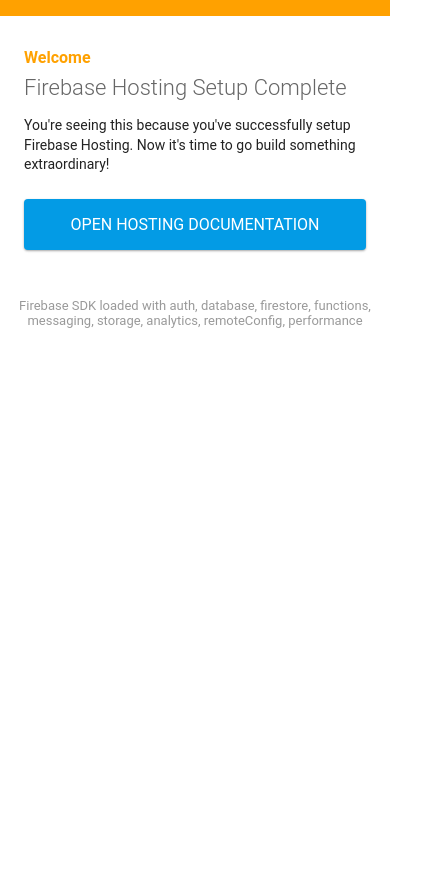
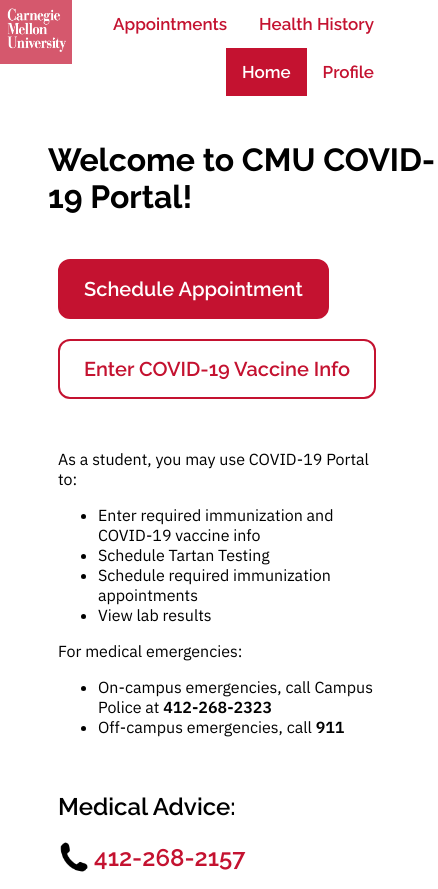
Before and after one commit to vivianyyuan/vyuan_pui_hw5_spring_2022, a plain HTML site: page index.html in a window 390 px wide. Shown: the whole page, 438 px wide, since content can reach past the window. Before the commit the page ends 844 px from the top, so only its background shows below. Drawn offline with Linux system fonts and the light colour scheme; some packages are replaced by stand-ins of ours.

Commit message:
adding index.html

```diff
--- a/index.html
+++ b/index.html
@@ -1,89 +1,61 @@
 <!DOCTYPE html>
-<html>
-  <head>
-    <meta charset="utf-8">
-    <meta name="viewport" content="width=device-width, initial-scale=1">
-    <title>Welcome to Firebase Hosting</title>
+<html lang="en-us">
 
-    <!-- update the version number as needed -->
-    <script defer src="/__/firebase/9.6.7/firebase-app-compat.js"></script>
-    <!-- include only the Firebase features as you need -->
-    <script defer src="/__/firebase/9.6.7/firebase-auth-compat.js"></script>
-    <script defer src="/__/firebase/9.6.7/firebase-database-compat.js"></script>
-    <script defer src="/__/firebase/9.6.7/firebase-firestore-compat.js"></script>
-    <script defer src="/__/firebase/9.6.7/firebase-functions-compat.js"></script>
-    <script defer src="/__/firebase/9.6.7/firebase-messaging-compat.js"></script>
-    <script defer src="/__/firebase/9.6.7/firebase-storage-compat.js"></script>
-    <script defer src="/__/firebase/9.6.7/firebase-analytics-compat.js"></script>
-    <script defer src="/__/firebase/9.6.7/firebase-remote-config-compat.js"></script>
-    <script defer src="/__/firebase/9.6.7/firebase-performance-compat.js"></script>
-    <!--
-      initialize the SDK after all desired features are loaded, set useEmulator to false
-      to avoid connecting the SDK to running emulators.
-    -->
-    <script defer src="/__/firebase/init.js?useEmulator=true"></script>
+<head>
+    <title>CMU COVID-19 Portal: Home</title>
+    <meta name="viewport" content="width=2560px, initial-scale=1.0" charset="UTF-8">
+    <link rel="stylesheet" href="pui hw 5 css.css">
+    <link href='https://fonts.googleapis.com/css?family=Raleway:600' rel='stylesheet' type='text/css'>
+    <link href='https://fonts.googleapis.com/css?family=Raleway:700' rel='stylesheet' type='text/css'>
+    <link href='https://fonts.googleapis.com/css?family=Raleway:400' rel='stylesheet' type='text/css'>
+    <link href='https://fonts.googleapis.com/css?family=IBM Plex Sans:400' rel='stylesheet' type='text/css'>
+    <link href='https://fonts.googleapis.com/css?family=IBM Plex Sans:600' rel='stylesheet' type='text/css'>
+</head>
 
-    <style media="screen">
-      body { background: #ECEFF1; color: rgba(0,0,0,0.87); font-family: Roboto, Helvetica, Arial, sans-serif; margin: 0; padding: 0; }
-      #message { background: white; max-width: 360px; margin: 100px auto 16px; padding: 32px 24px; border-radius: 3px; }
-      #message h2 { color: #ffa100; font-weight: bold; font-size: 16px; margin: 0 0 8px; }
-      #message h1 { font-size: 22px; font-weight: 300; color: rgba(0,0,0,0.6); margin: 0 0 16px;}
-      #message p { line-height: 140%; margin: 16px 0 24px; font-size: 14px; }
-      #message a { display: block; text-align: center; background: #039be5; text-transform: uppercase; text-decoration: none; color: white; padding: 16px; border-radius: 4px; }
-      #message, #message a { box-shadow: 0 1px 3px rgba(0,0,0,0.12), 0 1px 2px rgba(0,0,0,0.24); }
-      #load { color: rgba(0,0,0,0.4); text-align: center; font-size: 13px; }
-      @media (max-width: 600px) {
-        body, #message { margin-top: 0; background: white; box-shadow: none; }
-        body { border-top: 16px solid #ffa100; }
-      }
-    </style>
-  </head>
-  <body>
-    <div id="message">
-      <h2>Welcome</h2>
-      <h1>Firebase Hosting Setup Complete</h1>
-      <p>You're seeing this because you've successfully setup Firebase Hosting. Now it's time to go build something extraordinary!</p>
-      <a target="_blank" href="https://firebase.google.com/docs/hosting/">Open Hosting Documentation</a>
+<body>
+    <!--top navigation bar-->
+    <div class="topnav">
+        <a href="index.html" id="cmuHome"><img src="cmu logo.png" alt="cmu logo home link" style="width:72px;height:60px;"></a>
+        <a href="health history.html">Health History</a>
+        <a href="appt page.html">Appointments</a>
+        <a href="#profile">Profile</a>
+        <a class="active" href="index.html">Home</a>
     </div>
-    <p id="load">Firebase SDK Loading&hellip;</p>
 
-    <script>
-      document.addEventListener('DOMContentLoaded', function() {
-        const loadEl = document.querySelector('#load');
-        // // 🔥🔥🔥🔥🔥🔥🔥🔥🔥🔥🔥🔥🔥🔥🔥🔥🔥🔥🔥🔥🔥🔥🔥🔥🔥🔥🔥🔥🔥🔥🔥
-        // // The Firebase SDK is initialized and available here!
-        //
-        // firebase.auth().onAuthStateChanged(user => { });
-        // firebase.database().ref('/path/to/ref').on('value', snapshot => { });
-        // firebase.firestore().doc('/foo/bar').get().then(() => { });
-        // firebase.functions().httpsCallable('yourFunction')().then(() => { });
-        // firebase.messaging().requestPermission().then(() => { });
-        // firebase.storage().ref('/path/to/ref').getDownloadURL().then(() => { });
-        // firebase.analytics(); // call to activate
-        // firebase.analytics().logEvent('tutorial_completed');
-        // firebase.performance(); // call to activate
-        //
-        // // 🔥🔥🔥🔥🔥🔥🔥🔥🔥🔥🔥🔥🔥🔥🔥🔥🔥🔥🔥🔥🔥🔥🔥🔥🔥🔥🔥🔥🔥🔥🔥
+    <div class ="homeTitle">
+        <h1>Welcome to CMU COVID-19 Portal!</h1>
+    </div>
 
-        try {
-          let app = firebase.app();
-          let features = [
-            'auth',
-            'database',
-            'firestore',
-            'functions',
-            'messaging',
-            'storage',
-            'analytics',
-            'remoteConfig',
-            'performance',
-          ].filter(feature => typeof app[feature] === 'function');
-          loadEl.textContent = `Firebase SDK loaded with ${features.join(', ')}`;
-        } catch (e) {
-          console.error(e);
-          loadEl.textContent = 'Error loading the Firebase SDK, check the console.';
-        }
-      });
-    </script>
-  </body>
+    <div class="buttons">
+        <!--links to schedule appointment process-->
+        <button onclick="window.location.href='sched appt page 1.html';" class="button">Schedule Appointment</button>
+        <button class="button button2">Enter COVID-19 Vaccine Info</button>
+    </div>
+
+    <!--home page info-->
+    <div class="homeBody">
+        <p>As a student, you may use COVID-19 Portal to:<br>
+            <ul>
+                <li>Enter required immunization and COVID-19 vaccine info</li>
+                <li>Schedule Tartan Testing</li>
+                <li>Schedule required immunization appointments</li>
+                <li>View lab results</li>
+            </ul>
+        </p>
+
+        <p>For medical emergencies:
+            <ul>
+                <li>On-campus emergencies, call Campus Police at <span style="font-weight:600">412-268-2323</span></li>
+                <li>Off-campus emergencies, call <span style="font-weight:600">911</span></li>
+            </ul><br>
+
+            <h2 style="font-weight:600; font-size:24px;">Medical Advice:</h2>
+
+            <div>
+                <img src="phone icon.png" alt text="phone icon" style="width:32px;height:32px;vertical-align:middle;"></img>
+                <span style="vertical-align: middle; font-size:24px;color:#c41230; font-weight:600;">412-268-2157</span>
+            </div>
+        </p>
+    </div>
+</body>
 </html>
```
Also changed, not shown: appt page.html (+2 -2 lines), health history.html (+2 -2 lines), sched appt page 1.html (+2 -2 lines), sched appt page 2.html (+5 -5 lines), 1 other file.
